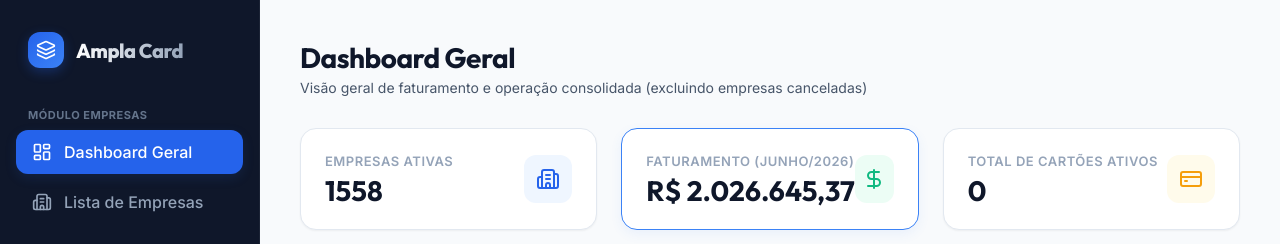
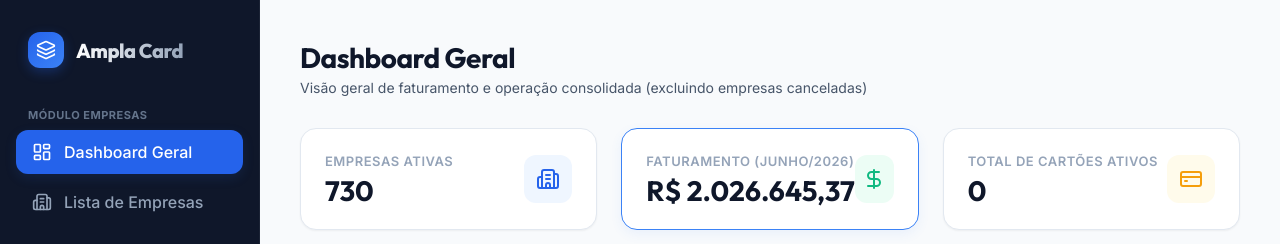
Before and after one commit to noomanvalini/ampla-card-crm, a React (Vite) app: page / in a window 1280 px wide. Shown: the top 244 px of the page. Built offline with nearby package versions, Linux system fonts and the light colour scheme.

Commit message:
Update Dashboard Empresas Ativas card to count active moving companies

```diff
--- a/src/pages/Dashboard.jsx
+++ b/src/pages/Dashboard.jsx
@@ -30,22 +30,26 @@
   // Selected Month State for interactive filters (defaults to latest closed month: 2026-jun)
   const [selectedMonth, setSelectedMonth] = useState('2026-jun');
 
-  // Helper: filter out cancelled (C) and suspended (S) companies - keep only Active (L)
+  // Helper: filter to only active (L) companies that have faturamento (excluding July)
   const activeCompanyIds = useMemo(() => {
-    return new Set(
-      empresas.filter(e => e.STATUS === 'L').map(e => e.COD_EMPRESA)
-    );
-  }, [empresas]);
+    const activeIds = new Set(empresas.filter(e => e.STATUS === 'L').map(e => e.COD_EMPRESA));
+    const movingIds = new Set();
+    faturamentos.forEach(f => {
+      if (f.MES_REFERENCIA !== '2026-jul' && activeIds.has(f.COD_EMPRESA)) {
+        movingIds.add(f.COD_EMPRESA);
+      }
+    });
+    return movingIds;
+  }, [empresas, faturamentos]);
 
   // 1. Calculations for KPIs
   const kpis = useMemo(() => {
-    // Total Active Companies (STATUS === 'L')
-    const activeCompanies = empresas.filter(e => e.STATUS === 'L');
-    const totalActive = activeCompanies.length;
+    // Total Active Companies with movements
+    const totalActive = activeCompanyIds.size;
 
-    // Total Active Cards (Sum of NUMERO_CARTOES_ATIVOS of active/non-suspended/non-cancelled companies)
+    // Total Active Cards (Sum of NUMERO_CARTOES_ATIVOS of active companies with movements)
     const totalCards = empresas
-      .filter(e => e.STATUS === 'L')
+      .filter(e => activeCompanyIds.has(e.COD_EMPRESA))
       .reduce((sum, e) => sum + (e.NUMERO_CARTOES_ATIVOS || 0), 0);
 
     // Faturamento Total do Mês Selecionado (excluding cancelled companies)
```
